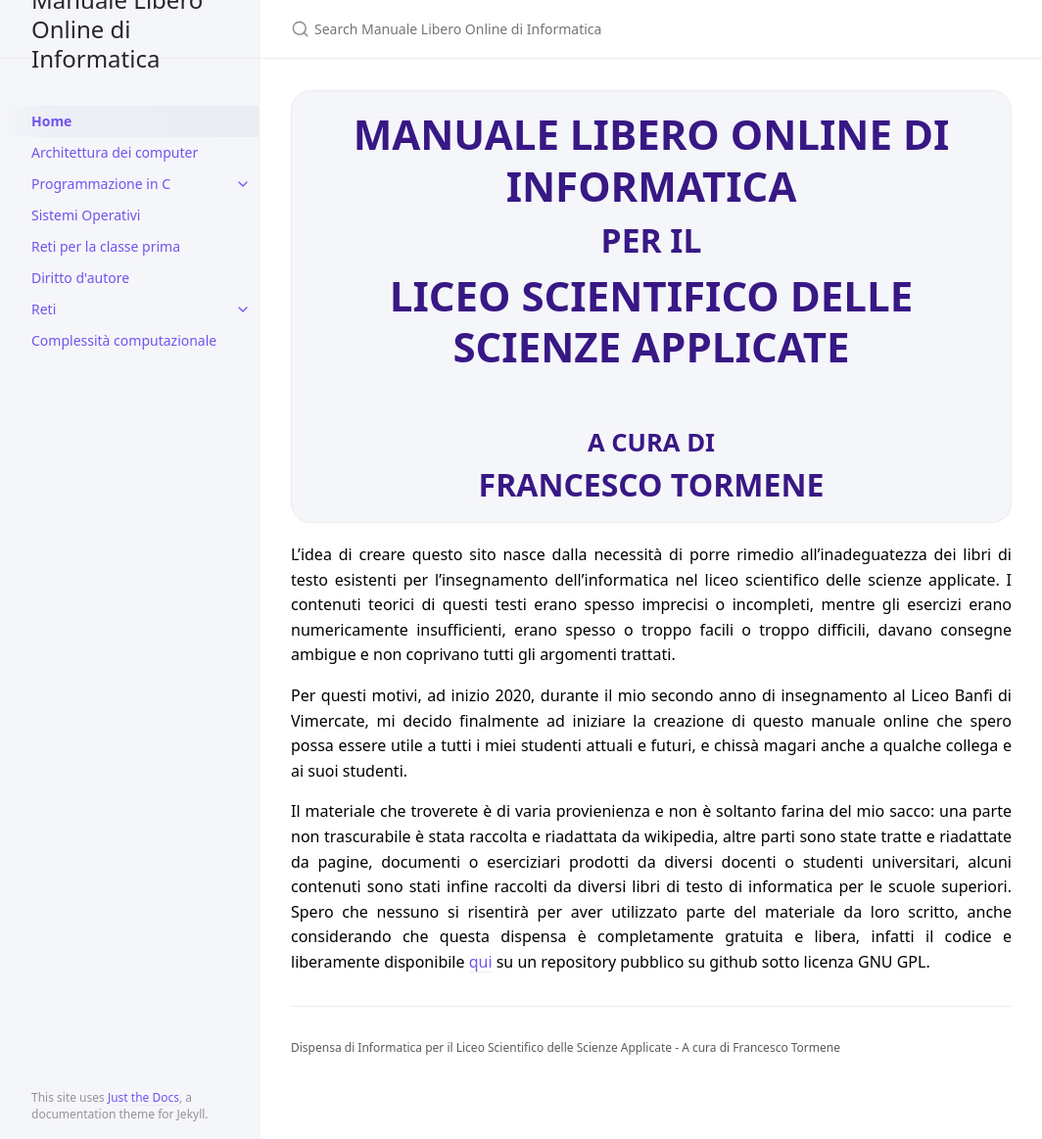
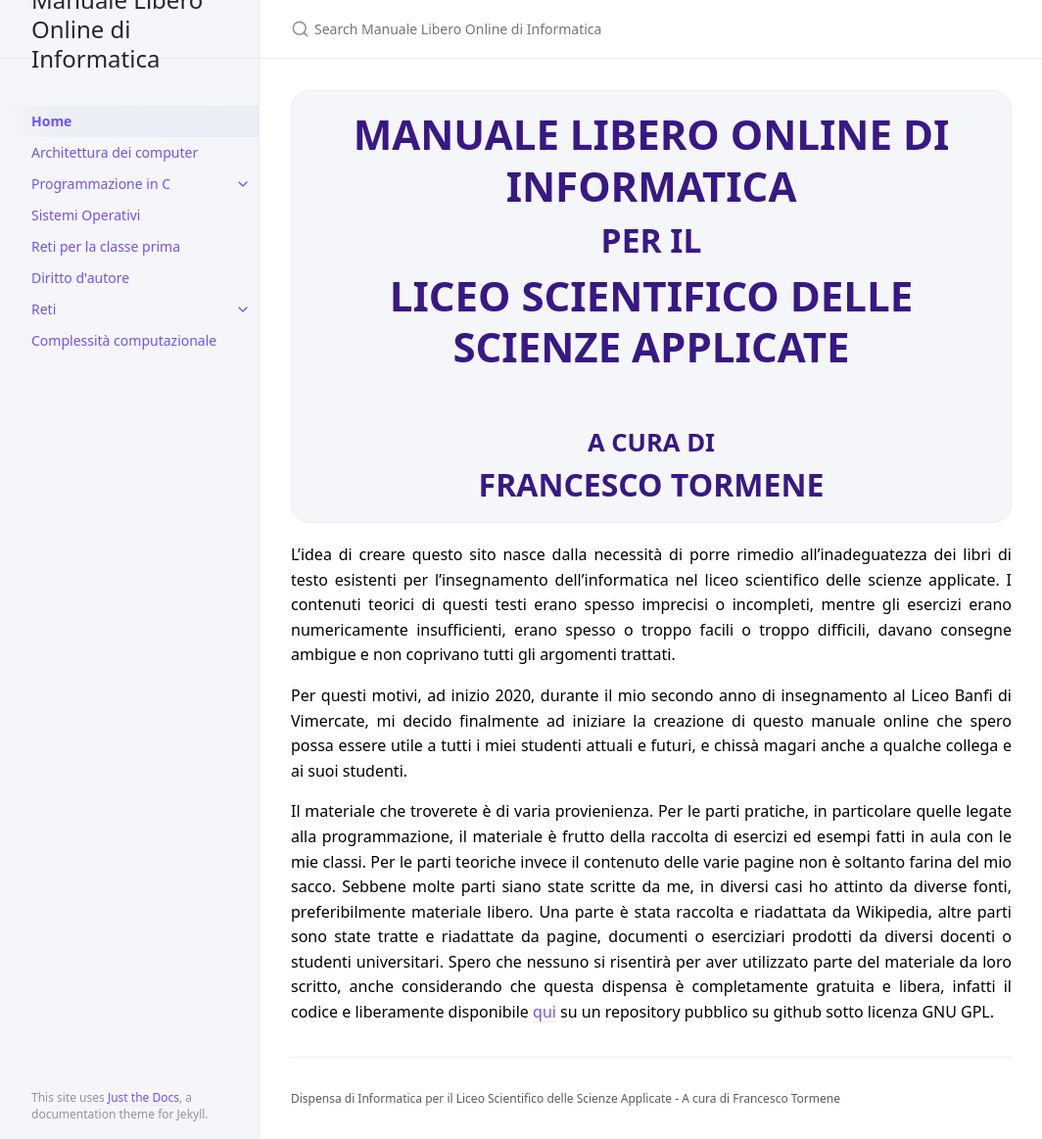
Before and after one commit to 4chi11e/manuale-libero-online-di-informatica, a Jekyll site: the page built from index.md, in a window 1280 px wide and 1163 px high. Shown: the whole window at 98% size, without its empty margins (107-1171 px from the left). Built offline with Jekyll 4.4.1, drawn with Linux system fonts in a browser that asks for light colours.

Commit message:
risistemata la home

```diff
--- a/index.markdown
+++ b/index.md
@@ -27,4 +27,4 @@ L'idea di creare questo sito nasce dalla necessità di porre rimedio all'inadegu
 
 Per questi motivi, ad inizio 2020, durante il mio secondo anno di insegnamento al Liceo Banfi di Vimercate, mi decido finalmente ad iniziare la creazione di questo manuale online che spero possa essere utile a tutti i miei studenti attuali e futuri, e chissà magari anche a qualche collega e ai suoi studenti.
 
-Il materiale che troverete è di varia provienienza e non è soltanto farina del mio sacco: una parte non trascurabile è stata raccolta e riadattata da wikipedia, altre parti sono state tratte e riadattate da pagine, documenti o eserciziari prodotti da diversi docenti o studenti universitari, alcuni contenuti sono stati infine raccolti da diversi libri di testo di informatica per le scuole superiori. Spero che nessuno si risentirà per aver utilizzato parte del materiale da loro scritto, anche considerando che questa dispensa è completamente gratuita e libera, infatti il codice e liberamente disponibile [qui](https://github.com/4chi11e/dispensa-di-informatica) su un repository pubblico su github sotto licenza GNU GPL.
+Il materiale che troverete è di varia provienienza. Per le parti pratiche, in particolare quelle legate alla programmazione, il materiale è frutto della raccolta di esercizi ed esempi fatti in aula con le mie classi. Per le parti teoriche invece il contenuto delle varie pagine non è soltanto farina del mio sacco. Sebbene molte parti siano state scritte da me, in diversi casi ho attinto da diverse fonti, preferibilmente materiale libero. Una parte è stata raccolta e riadattata da Wikipedia, altre parti sono state tratte e riadattate da pagine, documenti o eserciziari prodotti da diversi docenti o studenti universitari. Spero che nessuno si risentirà per aver utilizzato parte del materiale da loro scritto, anche considerando che questa dispensa è completamente gratuita e libera, infatti il codice e liberamente disponibile [qui](https://github.com/4chi11e/dispensa-di-informatica) su un repository pubblico su github sotto licenza GNU GPL.
```
